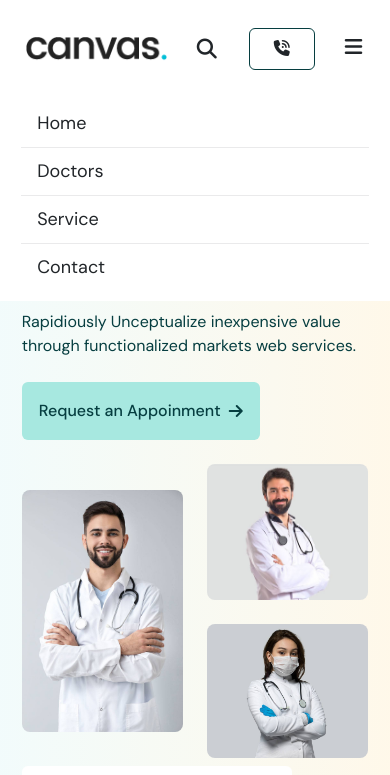
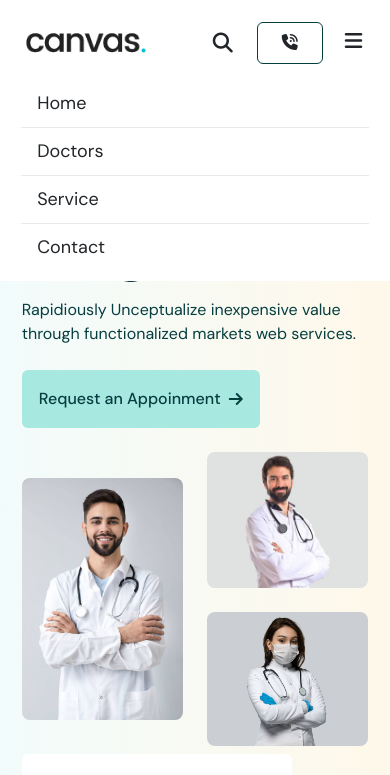
Before and after one commit to tajuddin1/WorkFIle-Canvas, a plain HTML site: page index.html in a window 390 px wide. Both pictures are taken after a click on the button 353 px from the left and 48 px from the top of the page. Shown: the top 775 px of the page. Drawn offline with Linux system fonts and the light colour scheme.

Commit message:
Fix Responsive Issue

```diff
--- a/index.html
+++ b/index.html
@@ -34,7 +34,7 @@
                             </ul>
                         </div>
                     </div>
-                    <div class="col-6 col-lg-3 d-flex align-items-center gap-3 justify-content-end nav-right">
+                    <div class="col-6 col-lg-3 d-flex align-items-center gap-2 gap-md-3 justify-content-end nav-right">
                         <a href="#" class="text-decoration-none fs-5 me-3"><i class="fa-solid fa-magnifying-glass"></i></a>
                         <a href="#" class="number-btn py-2 px-4 rounded-2 me-2 ff-rubik fw-medium text-decoration-none"><i class="fa-solid fa-phone-volume d-xl-none"></i> <span class="d-none d-xl-block">+01 4424 579</span></a>
                         <button class="border-0 bg-transparent d-lg-none" type="button" data-bs-toggle="offcanvas" data-bs-target="#offcanvasBottom" aria-controls="offcanvasBottom"><i class="fa-solid fa-bars text-dark fs-5"></i></button>
--- a/style.css
+++ b/style.css
@@ -325,4 +325,10 @@ small {
     .container{
         max-width: 95%;
     }
+    .navbar-brand img {
+        max-width: 120px;
+    }
+    .offcanvas-lg.offcanvas-top {
+        padding-top: 80px;
+    }
 }
```
